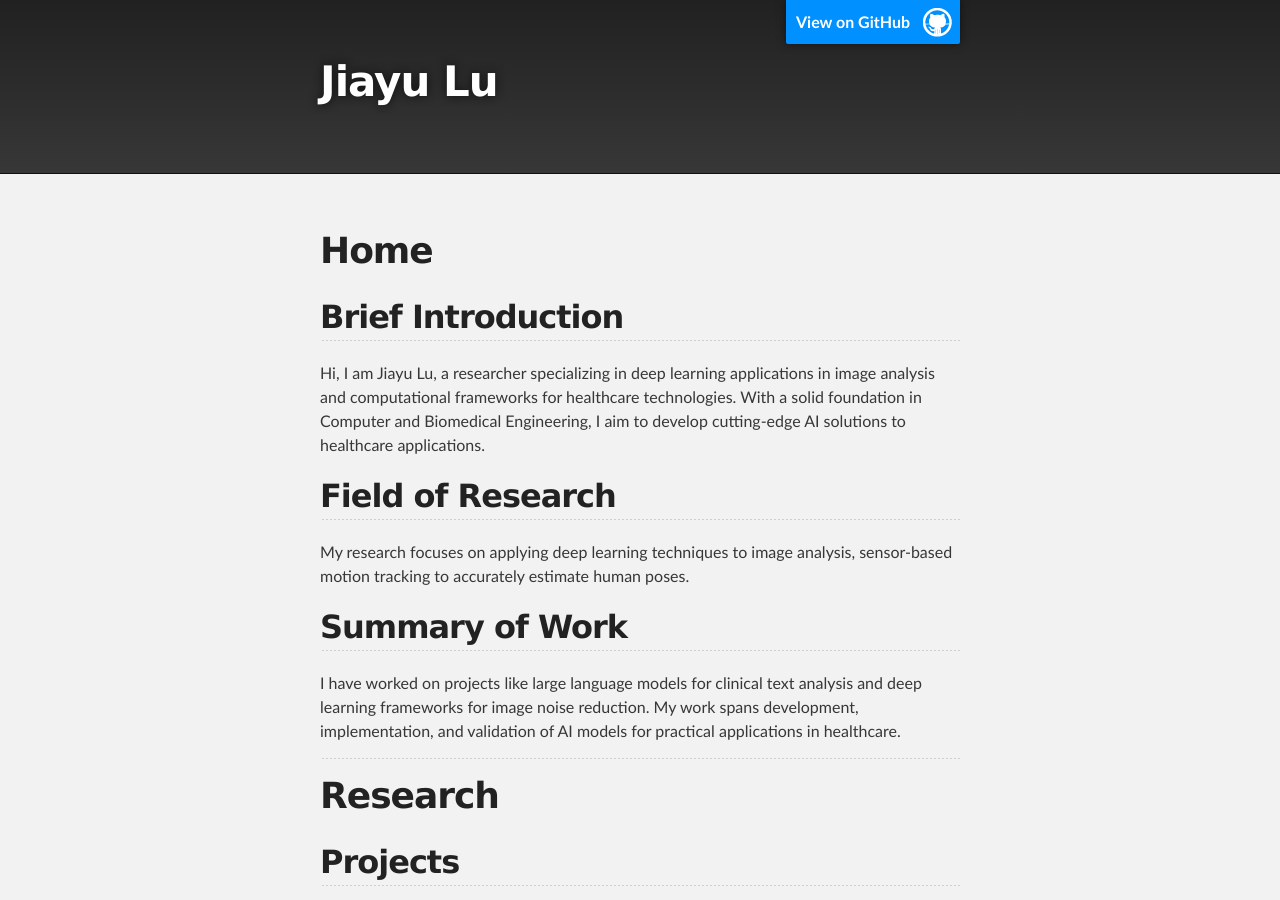
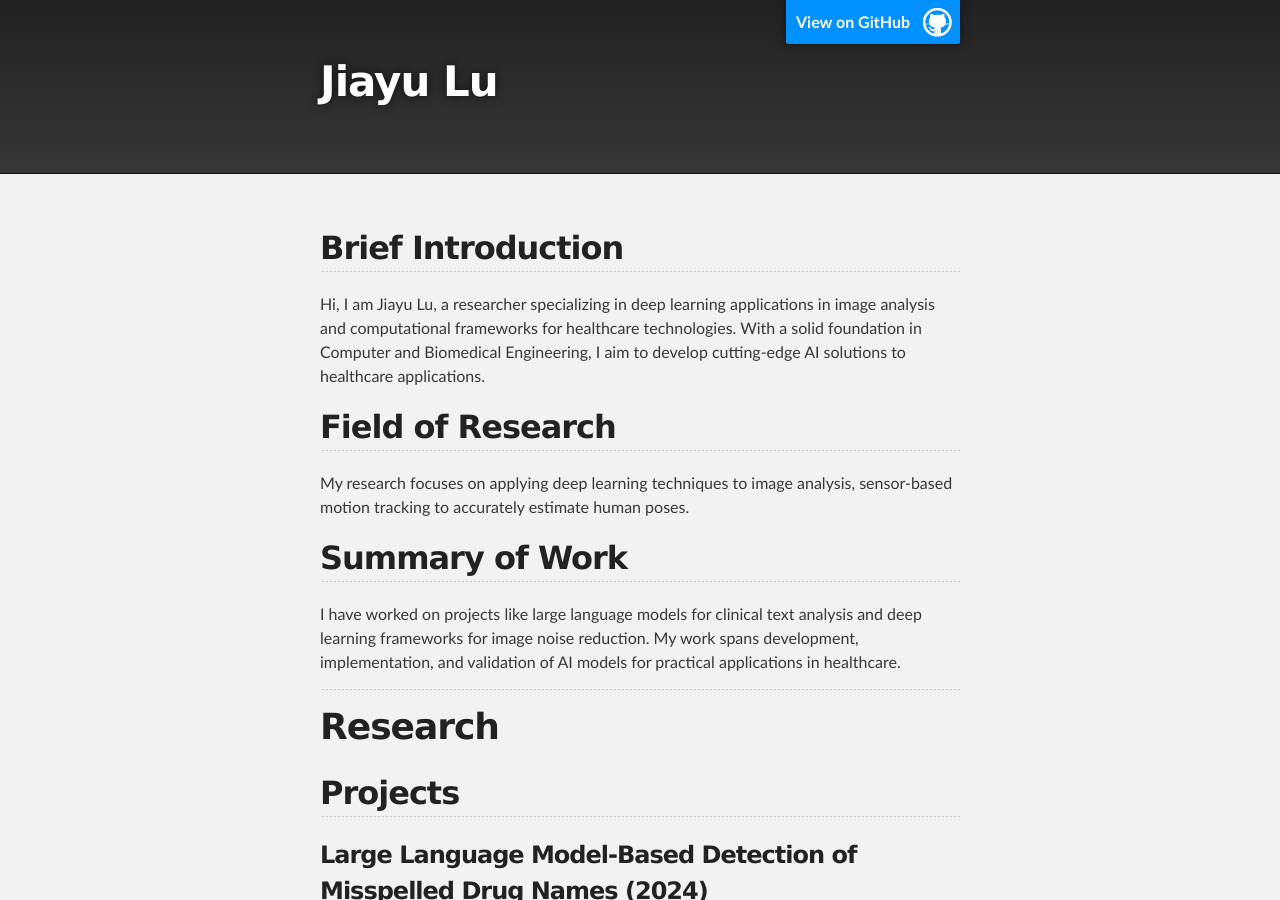
Before and after one commit to jylu29/jylu29.github.io, a Jekyll site: the page built from index.md, in a window 1280 px wide and 900 px high. Built offline with Jekyll 4.4.1, drawn with Linux system fonts in a browser that asks for light colours; the repository's description, which GitHub fills in, is left out.

Commit message:
Update index.md

```diff
--- a/index.md
+++ b/index.md
@@ -3,8 +3,6 @@ layout: default
 title: Jiayu Lu - Research Portfolio
 ---
 
-# Home
-<a id="home"></a>
 
 ## Brief Introduction
 Hi, I am Jiayu Lu, a researcher specializing in deep learning applications in image analysis and computational frameworks for healthcare technologies. With a solid foundation in Computer and Biomedical Engineering, I aim to develop cutting-edge AI solutions to healthcare applications.
```
